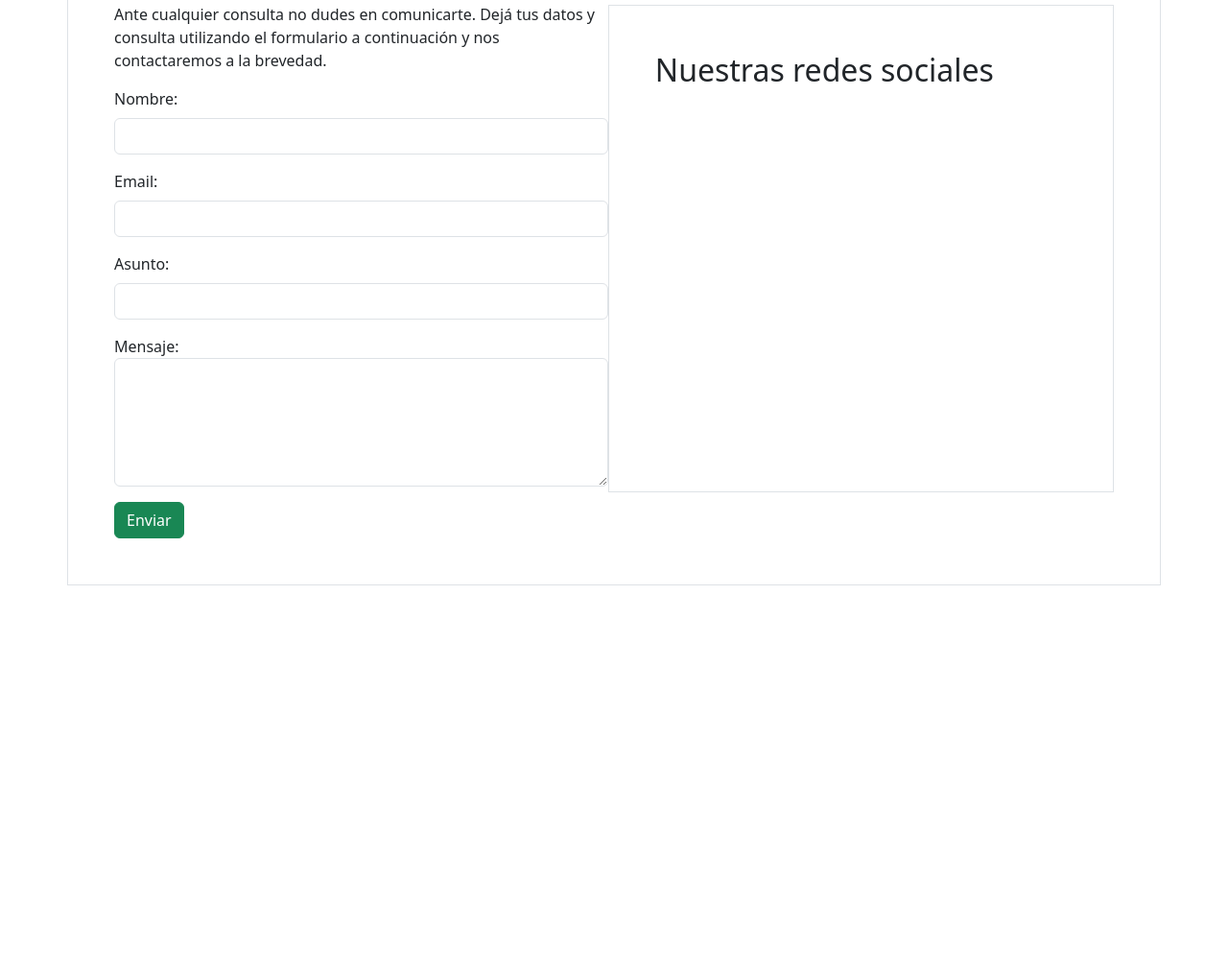
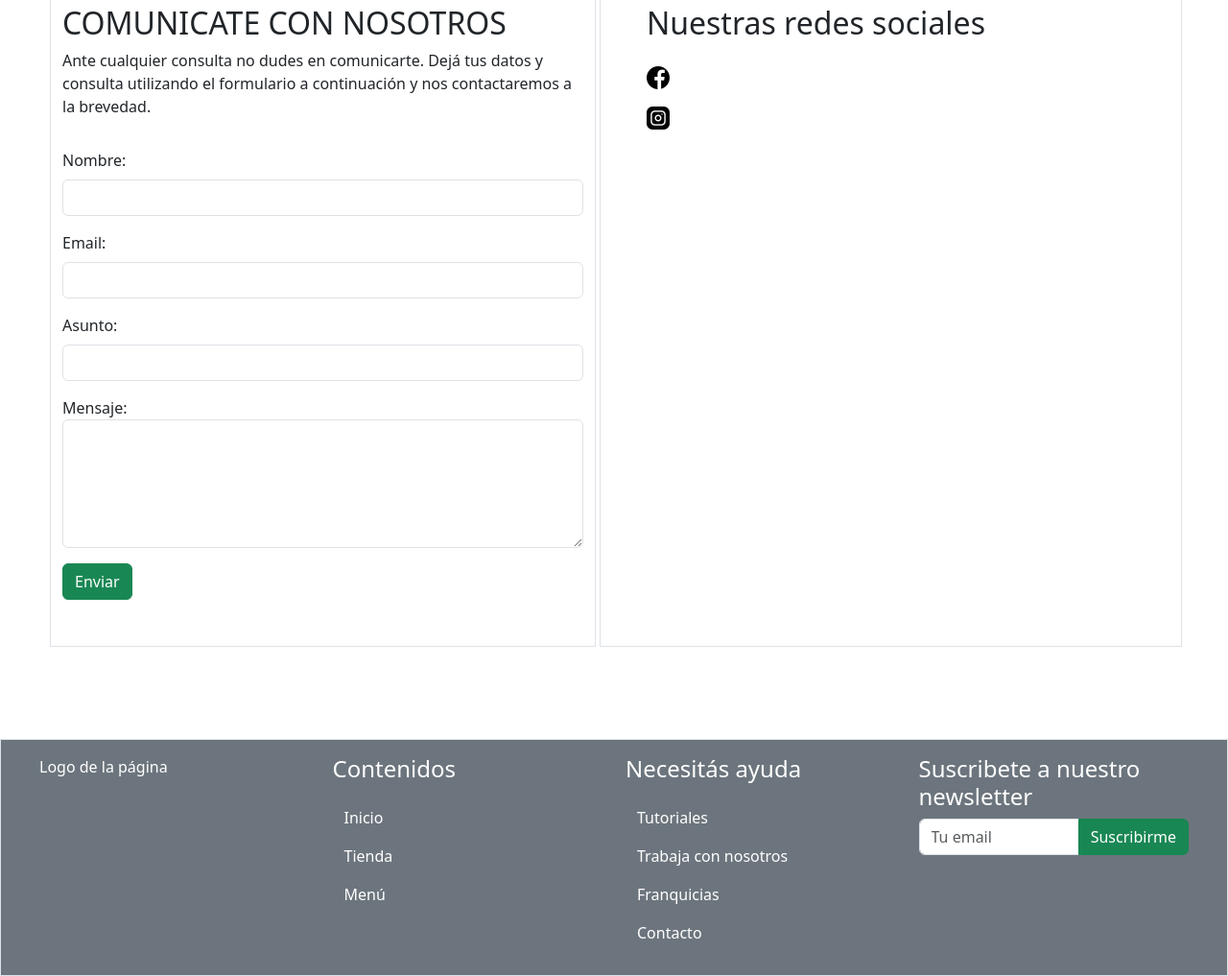
Before and after one commit to EscobarMariaSol/TPO-1-FrontEnd, a plain HTML site: page contacto.html in a window 1280 px wide. Shown: the part 140-1157 px from the top of the page at 96% size. Before the commit the page ends 800 px from the top, so only its background shows below. Drawn offline with nearby package versions, Linux system fonts and the light colour scheme.

Commit message:
Agrego el footer y algunas correcciones de estilos

```diff
--- a/contacto.html
+++ b/contacto.html
@@ -44,8 +44,8 @@
           </nav>
     </header>
     <main>
-        <div id= "main_div" class="container p-5 my-5 border d-flex flex-row">
-            <div id="form-div">
+        <div id= "main_div" class="container-fluid p-5 my-5 d-flex flex-row">
+            <div id="form-div" class="container-fluid py-5 mx-1 border d-flex flex-column">
                 <h2>COMUNICATE CON NOSOTROS</h2>
                 <p>
                     Ante cualquier consulta no dudes en comunicarte.
@@ -71,14 +71,66 @@
                     <button type="submit" class="btn btn-success">Enviar</button>
                 </form>
             </div>
-            <div id="redes-div" class="container p-5 my-5 border">
+            <div id="redes-div" class="container-fluid p-5 border d-flex flex-column">
                 <h2>Nuestras redes sociales</h2>
-
+                <a href="#" class="mt-3"><img src="img/contacto-img/icono_fb.png" alt=""></a>
+                <a href="#" class="mt-3"><img src="img/contacto-img/icono_insta.png" alt=""></a>
             </div>
         </div>
     </main>
     <footer>
-
+      <div class="container-fluid bg-secondary border text-white d-flex justify-content-between">
+        <div id="logo-div" class="container py-3 ms-3">
+          <a class="navbar-brand" href="#">
+            Logo de la página
+          </a>
+        </div>
+        <div id="contenido-div" class="container py-3">
+          <h4>Contenidos</h4>
+          <nav class="navbar bg-secondary">
+            <div class="container-fluid">
+              <ul class="navbar-nav">
+                <li class="nav-item">
+                  <a class="nav-link text-white" href="#">Inicio</a>
+                </li>
+                <li class="nav-item">
+                  <a class="nav-link text-white" href="#">Tienda</a>
+                </li>
+                <li class="nav-item">
+                  <a class="nav-link text-white" href="#">Menú</a>
+                </li>
+              </ul>
+            </div>
+          </nav>
+        </div>
+        <div id="ayuda-div" class="container py-3">
+          <h4>Necesitás ayuda</h4>
+          <nav class="navbar bg-secondary">
+            <div class="container-fluid">
+              <ul class="navbar-nav">
+                <li class="nav-item">
+                  <a class="nav-link text-white" href="#">Tutoriales</a>
+                </li>
+                <li class="nav-item">
+                  <a class="nav-link text-white" href="#">Trabaja con nosotros</a>
+                </li>
+                <li class="nav-item">
+                  <a class="nav-link text-white" href="#">Franquicias</a>
+                </li>
+                <li class="nav-item">
+                  <a class="nav-link text-white" href="#">Contacto</a>
+                </li>
+              </ul>
+            </div>
+          </nav>
+        </div>
+        <div id="ayuda-div" class="container py-3 me-3">
+          <h4>Suscribete a nuestro newsletter</h4>
+          <div class="input-group">
+            <input type="text" class="form-control" placeholder="Tu email">
+            <button class="btn btn-success" type="submit">Suscribirme</button>
+        </div>
+      </div>
     </footer>
 </body>
 </html>
```
Also changed, not shown: img/contacto-img/icono_fb.png (added), img/contacto-img/icono_insta.png (added).
